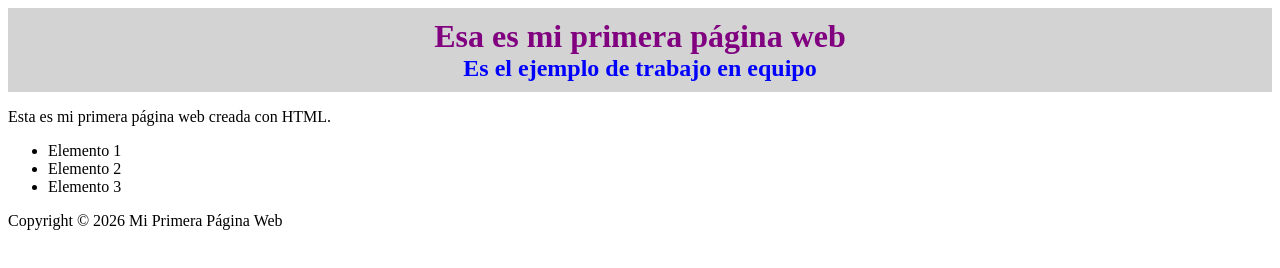
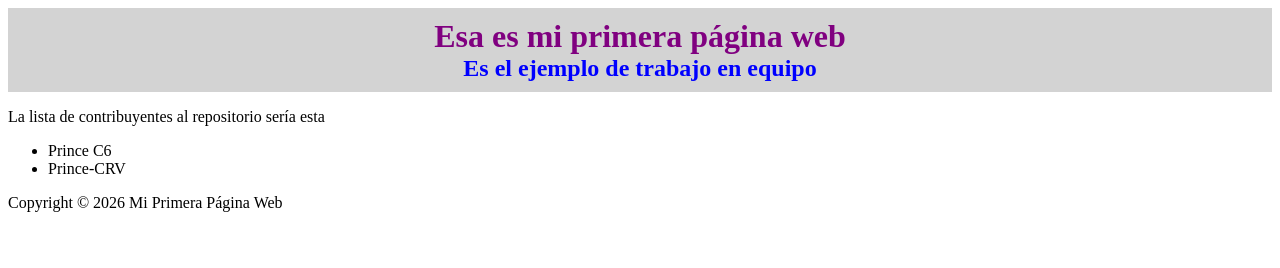
Before and after one commit to PrinceC6/proyecto1-copy, a plain HTML site: page index.html in a window 1280 px wide. Drawn offline with Linux system fonts and the light colour scheme.

Commit message:
Update index.html

```diff
--- a/index.html
+++ b/index.html
@@ -14,11 +14,10 @@
         <h2>Es el ejemplo de trabajo en equipo</h2>
     </header>
     <main>
-        <p>Esta es mi primera página web creada con HTML.</p>
+        <p>La lista de contribuyentes al repositorio sería esta</p>
         <ul>
-            <li>Elemento 1</li>
-            <li>Elemento 2</li>
-            <li>Elemento 3</li>
+            <li>Prince C6</li>
+            <li>Prince-CRV</li>
         </ul>
     </main>
     <footer>
```
